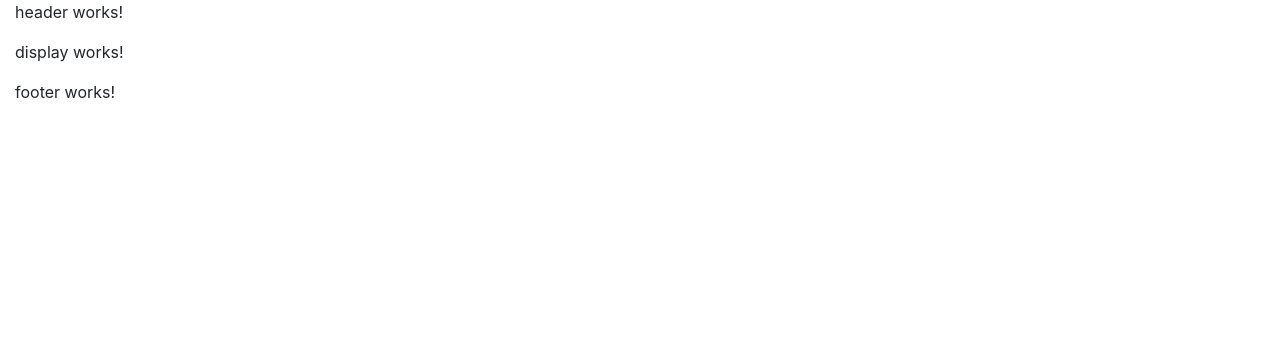
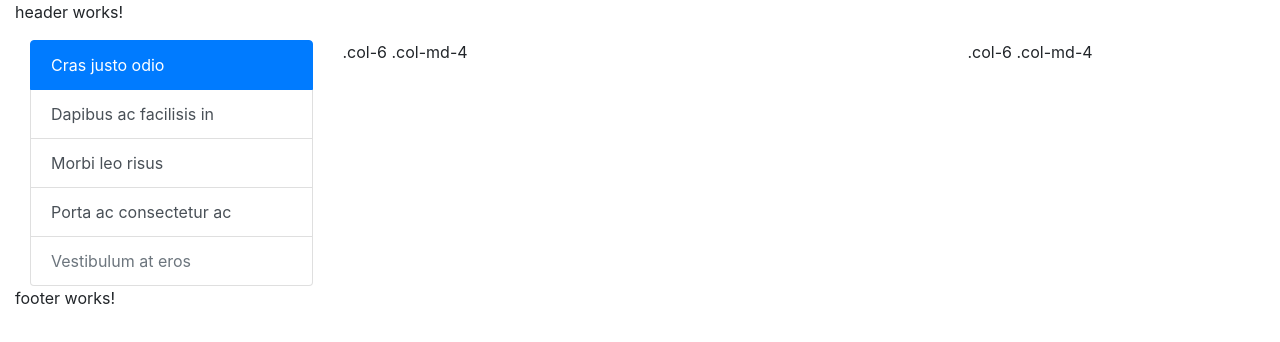
Before and after one commit to adityapalmehula/SampleVideos, an Angular app in the folder client/: page / in a window 1280 px wide. Shown: the top 342 px of the page. Built offline with nearby package versions, Linux system fonts and the light colour scheme.

Commit message:
second commit

```diff
--- a/client/src/app/app.component.html
+++ b/client/src/app/app.component.html
@@ -1,5 +1,5 @@
 <div class="container-fluid">
-<app-header></app-header>
-<app-display></app-display>
-<app-footer></app-footer>
+	<app-header></app-header>
+	<app-display></app-display>
+	<app-footer></app-footer>
 </div>
--- a/client/src/app/display/display.component.html
+++ b/client/src/app/display/display.component.html
@@ -1,3 +1,17 @@
-<p>
-  display works!
-</p>
+<div class="container-fluid">
+	<div class="row">
+		<div class="col-6 col-md-3">
+			<div class="list-group">
+				<a href="#" class="list-group-item list-group-item-action active">
+					Cras justo odio
+				</a>
+				<a href="#" class="list-group-item list-group-item-action">Dapibus ac facilisis in</a>
+				<a href="#" class="list-group-item list-group-item-action">Morbi leo risus</a>
+				<a href="#" class="list-group-item list-group-item-action">Porta ac consectetur ac</a>
+				<a href="#" class="list-group-item list-group-item-action disabled">Vestibulum at eros</a>
+			</div>
+		</div>
+		<div class="col-6 col-md-6">.col-6 .col-md-4</div>
+		<div class="col-6 col-md-3">.col-6 .col-md-4</div>
+	</div>
+</div>
```
